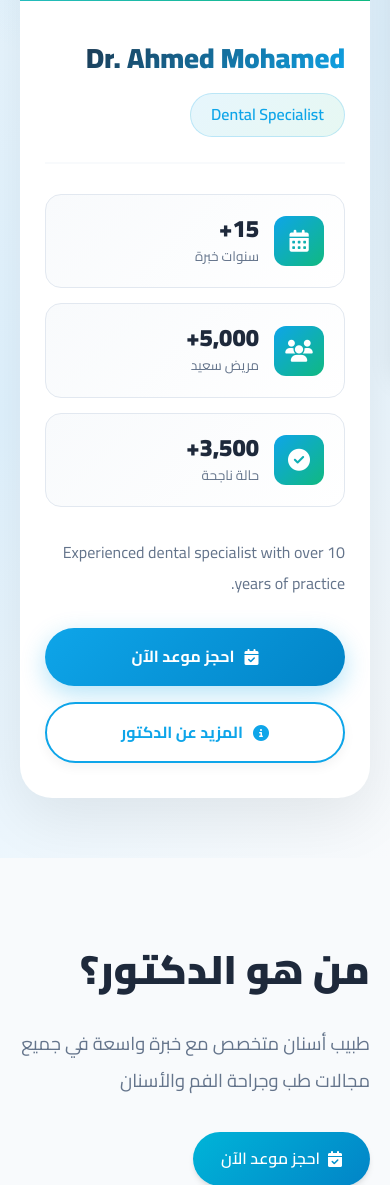
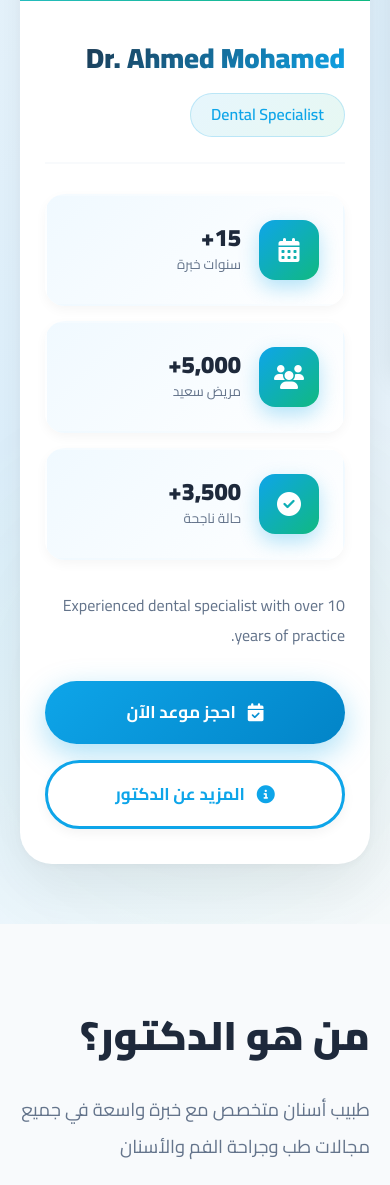
Before and after one commit to MB-programming/kero-dentist, a PHP site: page / in a window 390 px wide. Shown: the part 479-1664 px from the top of the page. Run offline with PHP 8.4, Linux system fonts and the light colour scheme; data comes from the database, SQL or seed files in the repository; data that the repository does not hold is empty; some libraries are stand-ins or nearby versions.

Commit message:
Fix booking form, convert doctors slider to grid, and enhance doctor profile design
Booking Form Fix:
- Add automatic bookings table creation in submit-booking.php
- Check if table exists before inserting data
- Prevent database errors when table is missing
- Auto-create table with proper schema if needed

Doctors Section Redesign:
- Replace slider with clean grid layout
- Remove unnecessary slider navigation and dots
- Use CSS Grid with auto-fit for responsive design
- Display all doctors at once without pagination
- Simpler, cleaner presentation

Doctor Profile Modern Design Enhancements:
- Add animated floating background circles
- Improve card shadow and hover effects with scale transform
- Add gradient top border on hover
- Enhance stat cards with better shadows and hover animations
- Improve stat icons with rotation and scale on hover
- Add shimmer effect to primary button
- Increase button padding and improve hover states
- Add icon scale animation on button hover
- Improve outline button with thicker border
- Add float keyframe animation for background elements
- Better responsive breakpoints for all devices
- More professional gradients and colors
- Smoother transitions with cubic-bezier timing

Visual Improvements:
- Dual floating background elements with different speeds
- Glass-morphism effects on verified badge
- Better stat card hierarchy with z-index
- Enhanced button interactions with overflow shimmer
- Professional spacing and padding adjustments

```diff
--- a/assets/css/modern-frontend.css
+++ b/assets/css/modern-frontend.css
@@ -2126,12 +2121,25 @@ body {
 .doctor-profile-modern::before {
     content: '';
     position: absolute;
-    top: 0;
-    right: 0;
-    width: 500px;
-    height: 500px;
-    background: radial-gradient(circle, rgba(14, 165, 233, 0.1) 0%, transparent 70%);
+    top: -100px;
+    right: -100px;
+    width: 600px;
+    height: 600px;
+    background: radial-gradient(circle, rgba(14, 165, 233, 0.08) 0%, transparent 70%);
     border-radius: 50%;
+    animation: float 8s ease-in-out infinite;
+}
+
+.doctor-profile-modern::after {
+    content: '';
+    position: absolute;
+    bottom: -150px;
+    left: -150px;
+    width: 700px;
+    height: 700px;
+    background: radial-gradient(circle, rgba(16, 185, 129, 0.06) 0%, transparent 70%);
+    border-radius: 50%;
+    animation: float 10s ease-in-out infinite reverse;
 }
 
 .doctor-profile-wrapper {
@@ -2143,18 +2151,35 @@ body {
     background: white;
     border-radius: 32px;
     overflow: hidden;
-    box-shadow: 0 20px 60px rgba(0, 0, 0, 0.08);
+    box-shadow: 0 20px 60px rgba(0, 0, 0, 0.08), 0 2px 12px rgba(0, 0, 0, 0.04);
     display: grid;
     grid-template-columns: 400px 1fr;
     gap: 0;
     max-width: 1100px;
     margin: 0 auto;
-    transition: all 0.5s ease;
+    transition: all 0.6s cubic-bezier(0.4, 0, 0.2, 1);
+    position: relative;
+}
+
+.doctor-card-modern::before {
+    content: '';
+    position: absolute;
+    top: 0;
+    left: 0;
+    right: 0;
+    height: 6px;
+    background: linear-gradient(90deg, var(--primary) 0%, var(--accent) 100%);
+    opacity: 0;
+    transition: opacity 0.4s ease;
 }
 
 .doctor-card-modern:hover {
-    box-shadow: 0 30px 80px rgba(14, 165, 233, 0.15);
-    transform: translateY(-8px);
+    box-shadow: 0 40px 100px rgba(14, 165, 233, 0.2), 0 10px 30px rgba(0, 0, 0, 0.1);
+    transform: translateY(-12px) scale(1.01);
+}
+
+.doctor-card-modern:hover::before {
+    opacity: 1;
 }
 
 .doctor-image-container {
@@ -2257,33 +2282,61 @@ body {
 }
 
 .stat-card {
-    background: linear-gradient(135deg, var(--bg-light) 0%, white 100%);
-    padding: 20px;
+    background: linear-gradient(135deg, #f0f9ff 0%, white 100%);
+    padding: 24px;
+    border-radius: 20px;
+    display: flex;
+    align-items: center;
+    gap: 18px;
+    transition: all 0.4s cubic-bezier(0.4, 0, 0.2, 1);
+    border: 2px solid transparent;
+    box-shadow: 0 4px 12px rgba(0, 0, 0, 0.04);
+    position: relative;
+    overflow: hidden;
+}
+
+.stat-card::before {
+    content: '';
+    position: absolute;
+    top: 0;
+    left: 0;
+    right: 0;
+    bottom: 0;
+    background: linear-gradient(135deg, rgba(14, 165, 233, 0.05) 0%, rgba(16, 185, 129, 0.05) 100%);
+    opacity: 0;
+    transition: opacity 0.4s ease;
+}
+
+.stat-card:hover {
+    transform: translateY(-8px) scale(1.02);
+    box-shadow: 0 12px 32px rgba(14, 165, 233, 0.2);
+    border-color: var(--primary);
+}
+
+.stat-card:hover::before {
+    opacity: 1;
+}
+
+.stat-icon {
+    width: 60px;
+    height: 60px;
     border-radius: 16px;
-    display: flex;
-    align-items: center;
-    gap: 15px;
-    transition: all 0.3s ease;
-    border: 1px solid var(--border);
-}
-
-.stat-card:hover {
-    transform: translateY(-5px);
-    box-shadow: 0 8px 24px rgba(14, 165, 233, 0.15);
-    border-color: var(--primary);
-}
-
-.stat-icon {
-    width: 50px;
-    height: 50px;
-    border-radius: 12px;
     background: linear-gradient(135deg, var(--primary) 0%, var(--accent) 100%);
     display: flex;
     align-items: center;
     justify-content: center;
     color: white;
-    font-size: 22px;
+    font-size: 24px;
     flex-shrink: 0;
+    box-shadow: 0 8px 20px rgba(14, 165, 233, 0.3);
+    position: relative;
+    z-index: 1;
+    transition: all 0.3s ease;
+}
+
+.stat-card:hover .stat-icon {
+    transform: scale(1.1) rotate(5deg);
+    box-shadow: 0 12px 28px rgba(14, 165, 233, 0.4);
 }
 
 .stat-content {
@@ -2323,42 +2376,70 @@ body {
 }
 
 .btn-modern {
-    padding: 16px 32px;
+    padding: 18px 40px;
     border-radius: 50px;
     font-weight: 700;
-    font-size: 16px;
+    font-size: 17px;
     text-decoration: none;
     display: inline-flex;
     align-items: center;
-    gap: 10px;
-    transition: all 0.3s ease;
+    justify-content: center;
+    gap: 12px;
+    transition: all 0.4s cubic-bezier(0.4, 0, 0.2, 1);
     border: none;
     cursor: pointer;
+    position: relative;
+    overflow: hidden;
+}
+
+.btn-modern i {
+    font-size: 18px;
+    transition: transform 0.3s ease;
+}
+
+.btn-modern:hover i {
+    transform: scale(1.2);
 }
 
 .btn-primary-modern {
     background: linear-gradient(135deg, var(--primary) 0%, var(--primary-dark) 100%);
     color: white;
-    box-shadow: 0 8px 24px rgba(14, 165, 233, 0.3);
+    box-shadow: 0 10px 30px rgba(14, 165, 233, 0.35);
+}
+
+.btn-primary-modern::before {
+    content: '';
+    position: absolute;
+    top: 0;
+    left: -100%;
+    width: 100%;
+    height: 100%;
+    background: linear-gradient(90deg, transparent, rgba(255, 255, 255, 0.3), transparent);
+    transition: left 0.6s ease;
 }
 
 .btn-primary-modern:hover {
-    transform: translateY(-3px);
-    box-shadow: 0 12px 32px rgba(14, 165, 233, 0.4);
+    transform: translateY(-4px) scale(1.05);
+    box-shadow: 0 16px 40px rgba(14, 165, 233, 0.5);
+}
+
+.btn-primary-modern:hover::before {
+    left: 100%;
 }
 
 .btn-outline-modern {
     background: white;
     color: var(--primary);
-    border: 2px solid var(--primary);
+    border: 3px solid var(--primary);
     box-shadow: 0 4px 12px rgba(0, 0, 0, 0.05);
 }
 
 .btn-outline-modern:hover {
     background: var(--primary);
     color: white;
-    transform: translateY(-3px);
-    box-shadow: 0 8px 24px rgba(14, 165, 233, 0.3);
+    transform: translateY(-4px) scale(1.05);
+    box-shadow: 0 12px 32px rgba(14, 165, 233, 0.35);
+    border-color: var(--primary);
 }
 
 /* Responsive Design for Doctor Profile */
--- a/index.php
+++ b/index.php
@@ -733,11 +733,10 @@ $social_youtube = getSetting('social_youtube', '');
                 <p class="modern-section-subtitle">نخبة من الأطباء المتخصصين ذوي الخبرة الواسعة</p>
             </div>
 
-            <div class="doctors-slider-wrapper">
-                <div class="doctors-slider" id="doctorsSlider">
-                    <?php foreach ($doctors as $doctor): ?>
-                    <div class="doctor-card">
-                        <div class="doctor-card-inner">
+            <div class="doctors-grid">
+                <?php foreach ($doctors as $doctor): ?>
+                <div class="doctor-card">
+                    <div class="doctor-card-inner">
                             <div class="doctor-image-wrapper">
                                 <?php if (!empty($doctor['image'])): ?>
                                     <img src="<?php echo UPLOAD_URL . htmlspecialchars($doctor['image']); ?>"
@@ -801,19 +800,8 @@ $social_youtube = getSetting('social_youtube', '');
                             </div>
                         </div>
                     </div>
-                    <?php endforeach; ?>
-                </div>
-
-                <!-- Slider Navigation (will be hidden via CSS if not needed) -->
-                <button class="slider-nav slider-prev" onclick="slideDoctors(-1)">
-                    <i class="fas fa-chevron-right"></i>
-                </button>
-                <button class="slider-nav slider-next" onclick="slideDoctors(1)">
-                    <i class="fas fa-chevron-left"></i>
-                </button>
-
-                <!-- Slider Dots (will be populated via JS if needed) -->
-                <div class="slider-dots" id="sliderDots"></div>
+                </div>
+                <?php endforeach; ?>
             </div>
         </div>
     </section>
```
Also changed, not shown: other parts of assets/css/modern-frontend.css (+27 -32 lines), api/submit-booking.php (+26 -0 lines).
